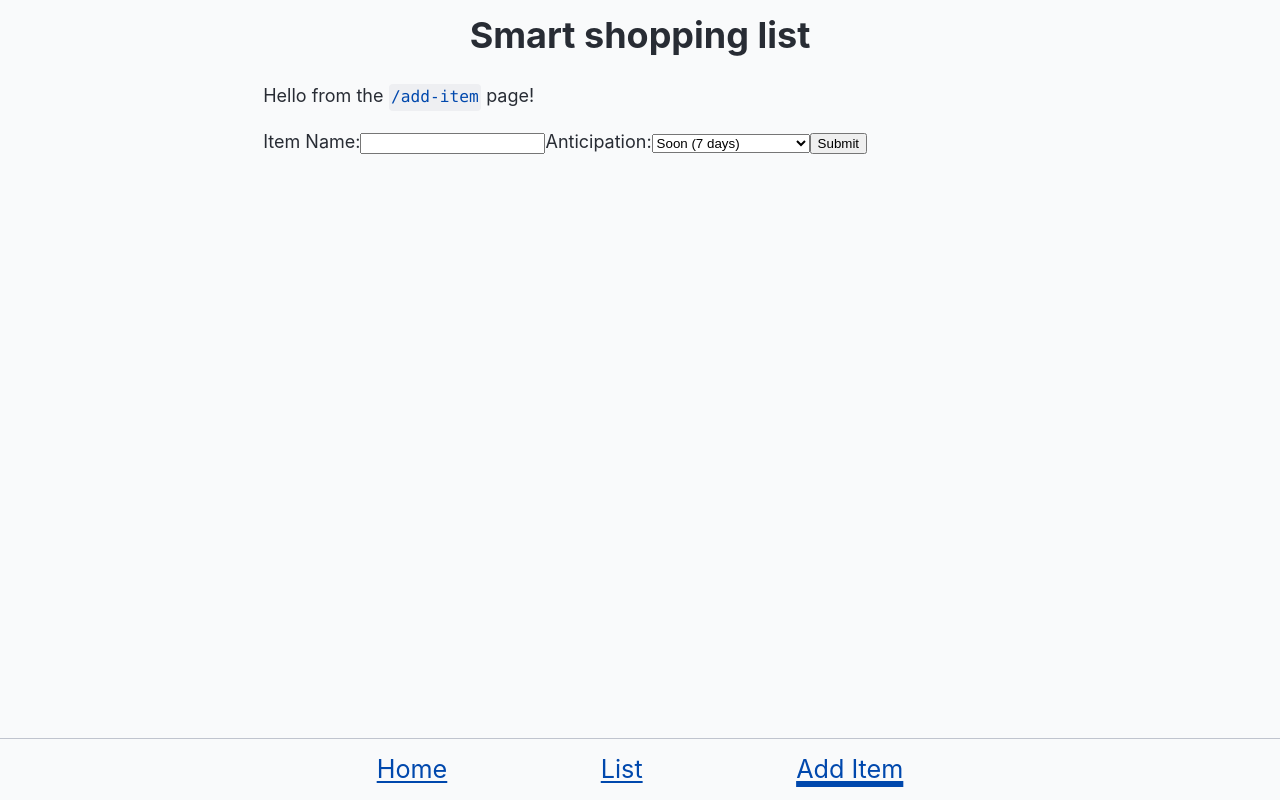
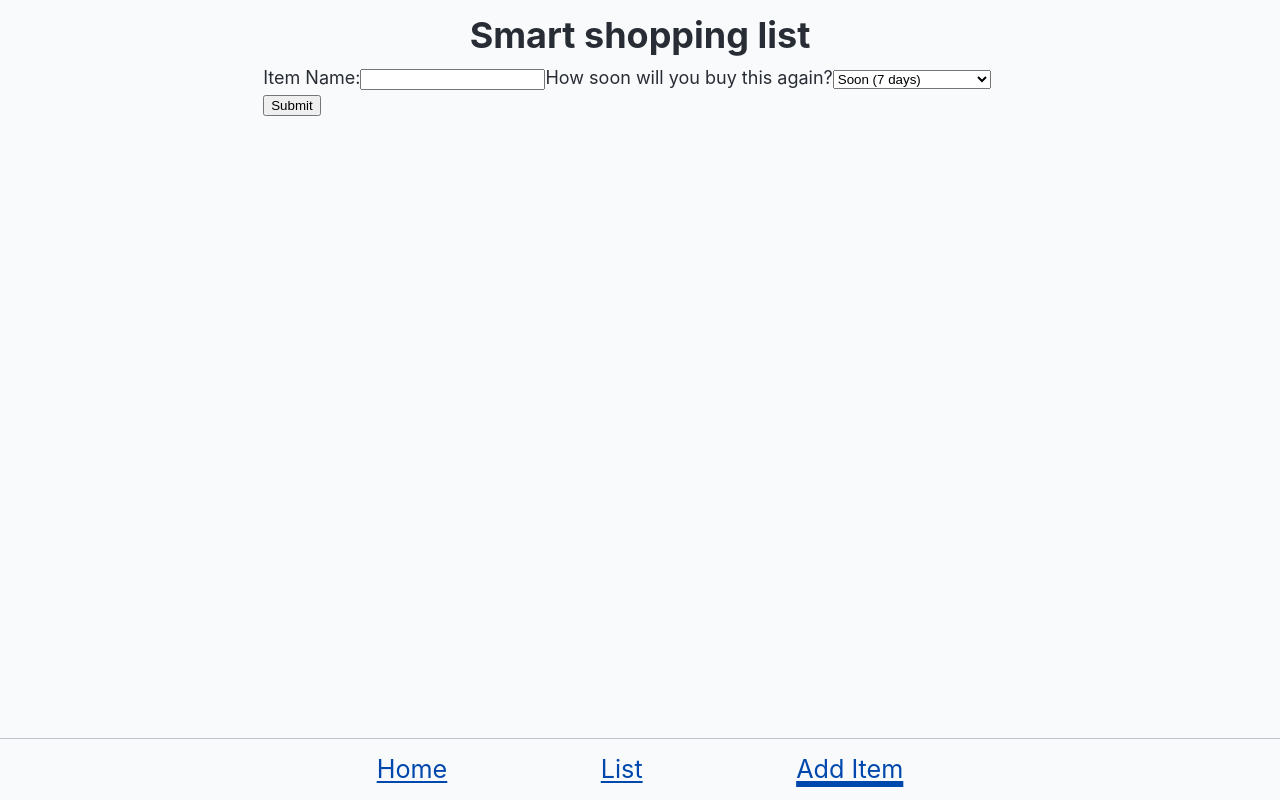
Before and after one commit to the-collab-lab/tcl-65-smart-shopping-list, a React (Vite) app: page /add-item in a window 1280 px wide. Built offline with nearby package versions, Linux system fonts and the light colour scheme; no server answers; the database is empty.

Commit message:
matched text from AddItem wire frame, removed console.log
Co-Authored-by: Isaiah Sanchez <isaiahsanchez.ca@gmail.com>

```diff
--- a/src/views/AddItem.jsx
+++ b/src/views/AddItem.jsx
@@ -9,20 +9,16 @@ export function AddItem() {
 	const handleSubmit = (event) => {
 		event.preventDefault();
 		const daysUntilNextPurchase = parseInt(anticipation);
-		const addItemReturn = addItem(`my test list`, {
+		addItem(`my test list`, {
 			itemName,
 			daysUntilNextPurchase,
 		});
-		console.log(addItemReturn);
 
 		setMessage(`Item '${itemName}' was saved to the database.`);
 	};
 
 	return (
 		<div>
-			<p>
-				Hello from the <code>/add-item</code> page!
-			</p>
 			<form onSubmit={handleSubmit}>
 				<label htmlFor="item-name">Item Name:</label>
 				<input
@@ -33,7 +29,7 @@ export function AddItem() {
 					required
 				/>
 
-				<label htmlFor="anticipation">Anticipation:</label>
+				<label htmlFor="anticipation">How soon will you buy this again?</label>
 				<select
 					id="anticipation"
 					value={anticipation}
```
